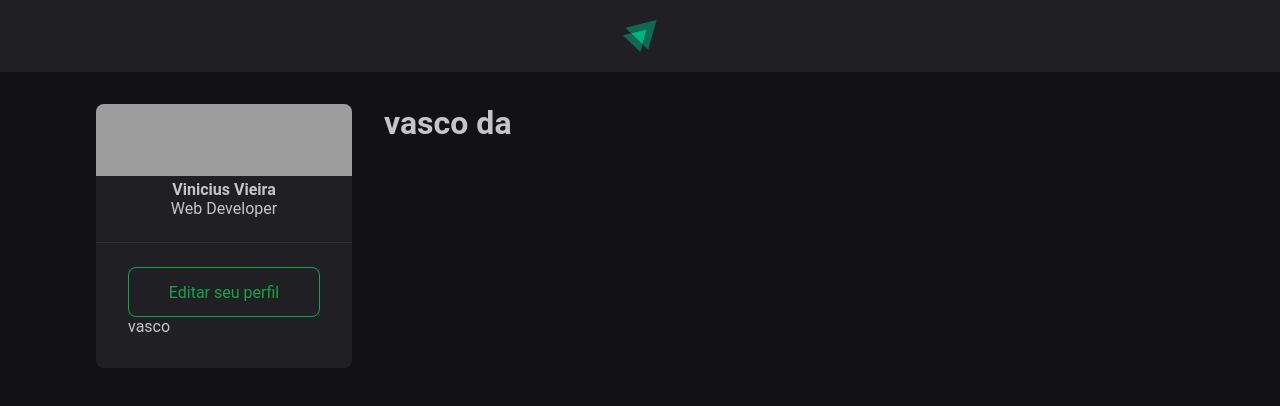
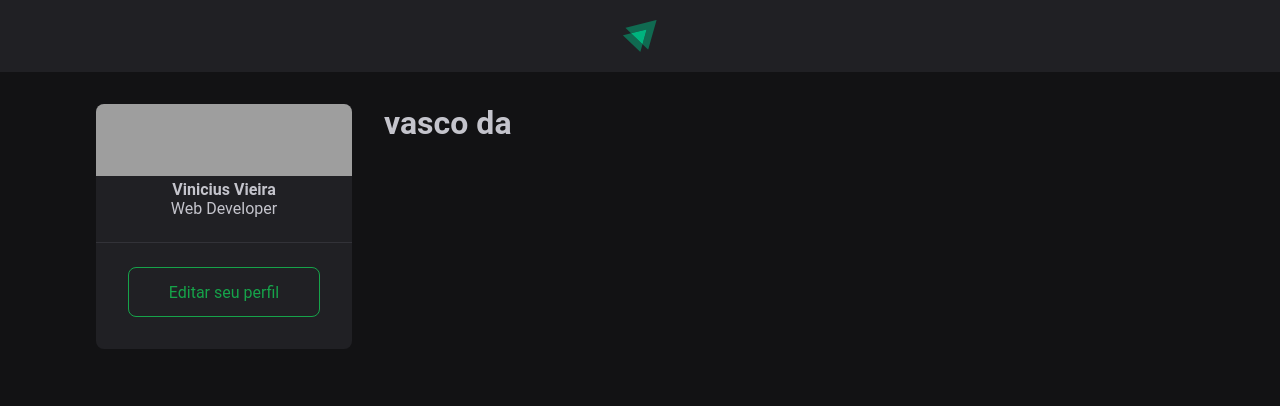
Before and after one commit to viniciusvieirac/blogs-feed, a React (Vite) app: page / in a window 1280 px wide. Shown: the top 406 px of the page. Built offline with nearby package versions, Linux system fonts and the light colour scheme; grey boxes are pictures that could not be loaded.

Commit message:
fix: fix bugs in repository

```diff
--- a/src/components/sidebar/Sidebar.tsx
+++ b/src/components/sidebar/Sidebar.tsx
@@ -12,7 +12,6 @@ export function Sidebar() {
             </div>
             <footer>
                 <button>Editar seu perfil</button>
-                <p>vasco</p>
             </footer>
         </aside>
     )
```
